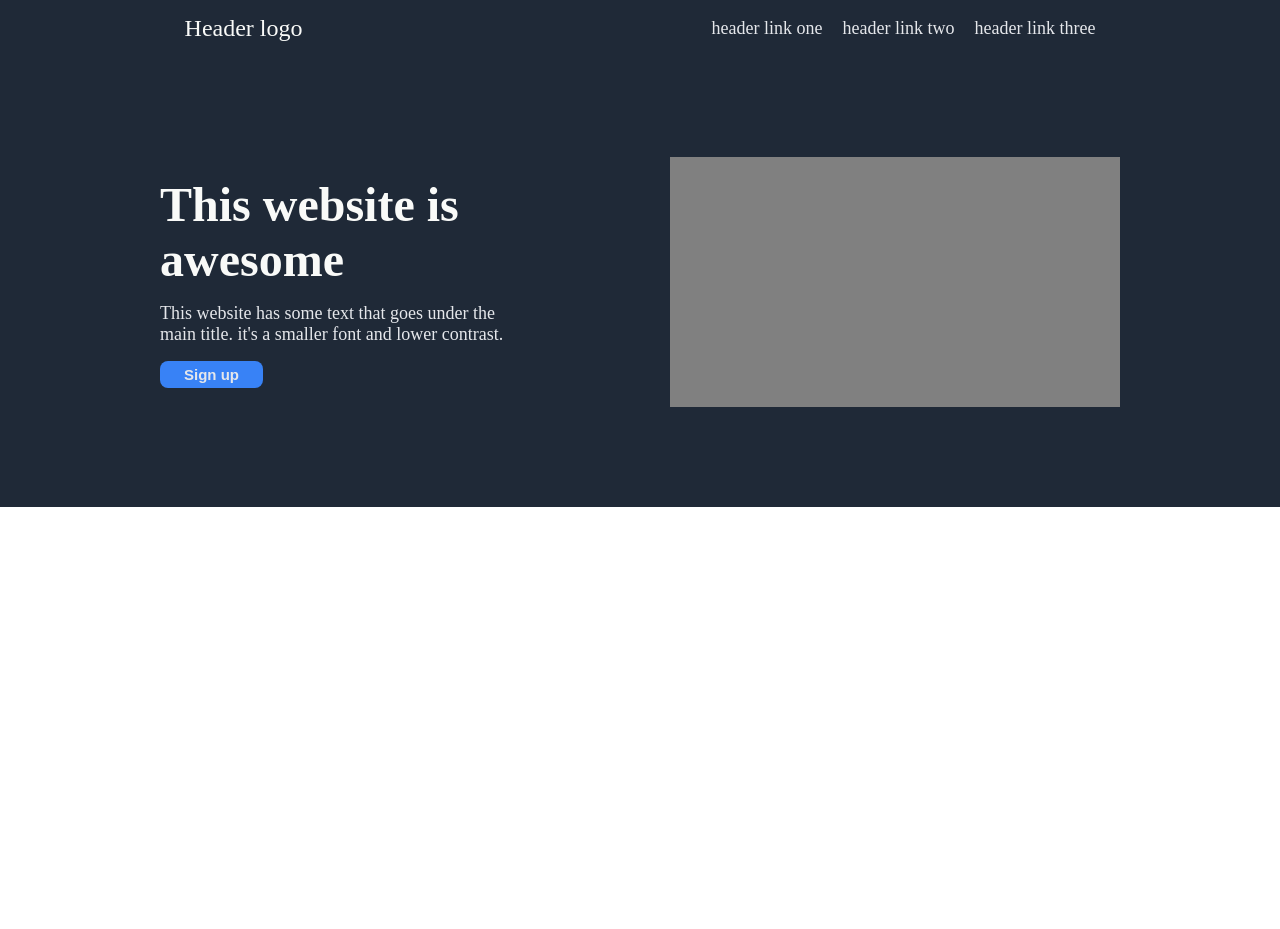
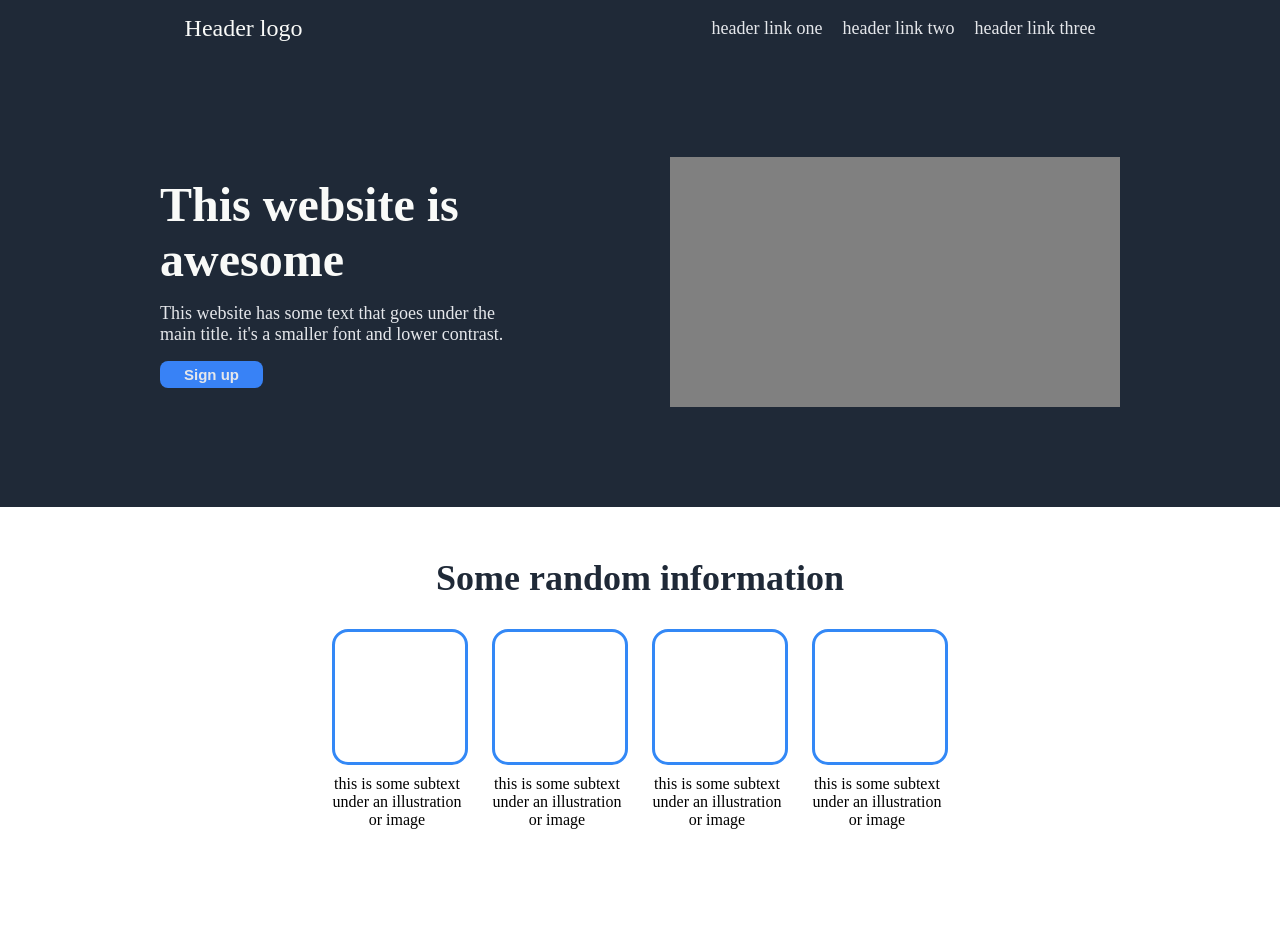
Before and after one commit to ahmedelbrawany/odin-awesome-website, a plain HTML site: page index.html in a window 1280 px wide. Before the commit the page ends 800 px from the top, so only its background shows below. Drawn offline with Linux system fonts and the light colour scheme.

Commit message:
Section 2 html and css
In this commit, I made the following:
    - created a new css file for section 2 styles.
    - added the html elements of section 2 then add styles to it.
    - margin change in section 1 style.

```diff
--- a/index.html
+++ b/index.html
@@ -3,6 +3,7 @@
 <head>
     <meta charset="UTF-8">
     <link rel="stylesheet" href="./styles/sec-1-styles.css">
+    <link rel="stylesheet" href="./styles/sec-2-styles.css">
     <title>Awesome Website</title>
 </head>
 <body>
@@ -35,6 +36,37 @@
 
 
     </div>
+    <div class="sec-2">
+        <div class="sec-2-header">
+            Some random information
+        </div>
+        <div class="sec-2-row">
+            <div class="sec-2-card">
+                <div class="card-img"></div>
+                <div class="img-subtext">this is some subtext under an illustration or image</div>
+            </div>
+            <div class="sec-2-card">
+                <div class="card-img"></div>
+                <div class="img-subtext">this is some subtext under an illustration or image</div>
+            </div>
+            <div class="sec-2-card">
+                <div class="card-img"></div>
+                <div class="img-subtext">this is some subtext under an illustration or image</div>
+            </div>
+            <div class="sec-2-card">
+                <div class="card-img"></div>
+                <div class="img-subtext">this is some subtext under an illustration or image</div>
+            </div>
+        </div>
+
+    </div>
+
+    <div class="sec-3">
+        <div class="sec-3-quote">
+
+        </div>
+        <div class="sec-3-wroteby"></div>
+    </div>
 
 </body>
 </html>
--- a/styles/sec-1-styles.css
+++ b/styles/sec-1-styles.css
@@ -26,6 +26,7 @@ a{
     background-color: #1f2937;
     display: flex;
     flex-flow: column;
+    margin-bottom: 50px;
 
 }
 
--- /dev/null
+++ b/styles/sec-2-styles.css
@@ -0,0 +1,40 @@
+
+.sec-2{
+    display: flex;
+    flex-flow: column;
+    gap: 30px;
+}
+.sec-2-header{
+    font-size: 36px;
+    font-weight: bolder;
+    color: #1f2937;
+    text-align: center;
+}
+
+.sec-2-row{
+    display: flex;
+
+    gap: 24px;
+    justify-content: center;
+    align-items: center;
+    margin-bottom: 100px;
+}
+
+.sec-2-card{
+    display: flex;
+    flex-flow: column;
+
+    gap: 10px;
+}
+
+.card-img{
+    border: 3px solid #3388f6;
+    border-radius: 1rem;
+    width: 130px;
+    height: 130px;
+}
+
+.img-subtext{
+    width: 130px;
+    text-align: center;
+}
```
